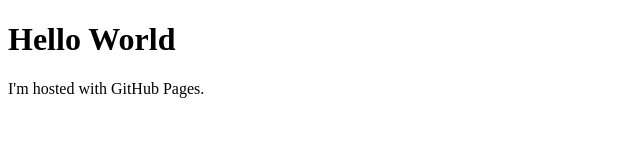
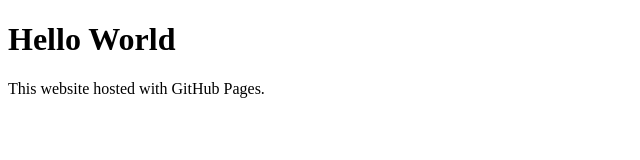
Before and after one commit to drewajp/drewajp.github.io, a plain HTML site: page index.html in a window 1280 px wide. Shown: the whole page, without its empty margins (0-640 px from the left). Drawn offline with Linux system fonts and the light colour scheme.

Commit message:
recommit

```diff
--- a/index.html
+++ b/index.html
@@ -2,6 +2,6 @@
 <html>
 <body>
 <h1>Hello World</h1>
-<p>I'm hosted with GitHub Pages.</p>
+<p>This website hosted with GitHub Pages.</p>
 </body>
 </html>
```
